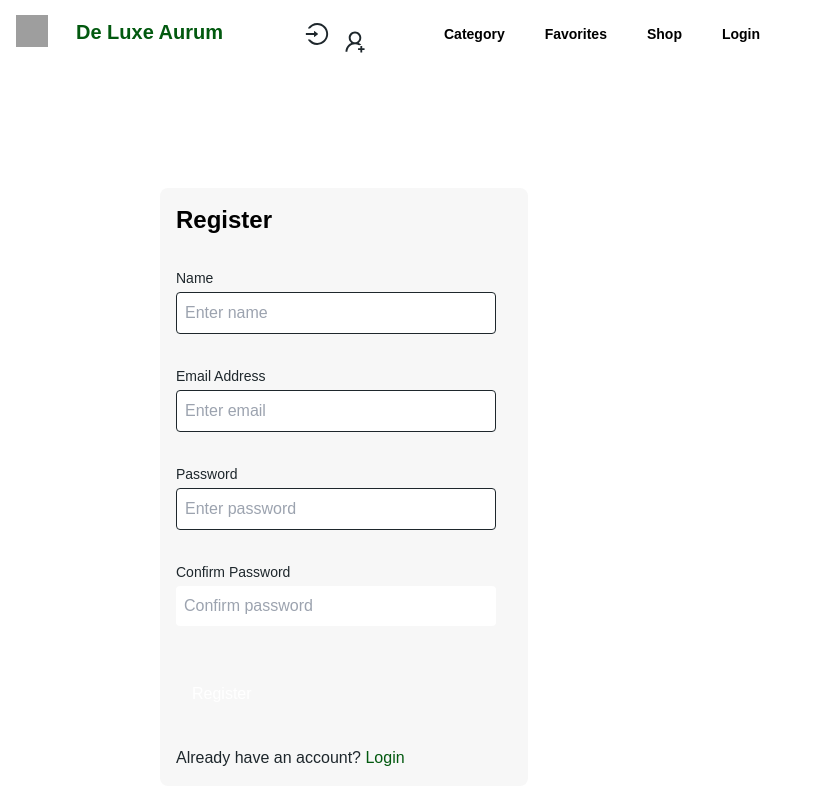
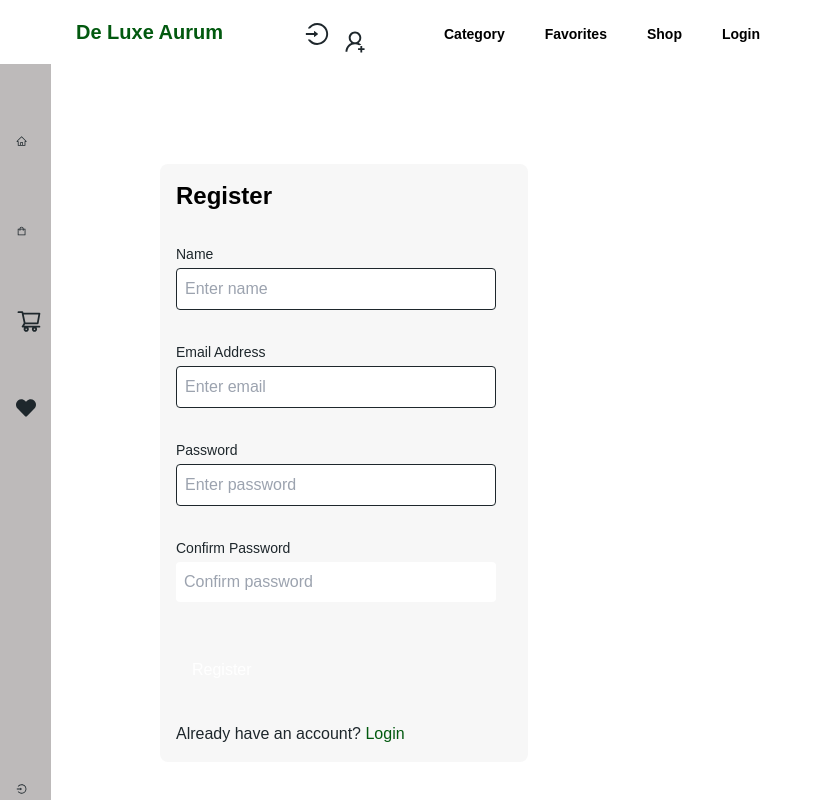
Before and after one commit to Abuqatada01/Luxe-Auram-, a React (Vite) app: page /register in a window 1280 px wide. Shown: the whole page, without its empty margins (0-823 px from the left). Built offline with nearby package versions, Linux system fonts and the light colour scheme; grey boxes are pictures that could not be loaded; a web font is replaced by a local one.

Commit message:
Update Navigation.jsx

```diff
--- a/src/pages/Auth/Navigation.jsx
+++ b/src/pages/Auth/Navigation.jsx
@@ -1,46 +1,21 @@
 import { useState } from "react";
-import React from "react";
-
-import Box from '@mui/material/Box';
-import Drawer from '@mui/material/Drawer';
-import Button from '@mui/material/Button';
-import List from '@mui/material/List';
-import Divider from '@mui/material/Divider';
-import ListItem from '@mui/material/ListItem';
-import ListItemButton from '@mui/material/ListItemButton';
-import ListItemIcon from '@mui/material/ListItemIcon';
-import ListItemText from '@mui/material/ListItemText';
-import InboxIcon from '@mui/icons-material/MoveToInbox';
-import MailIcon from '@mui/icons-material/Mail';
-// import { Menu } from "@mui/material/Menu";
-
 import {
-  AiFillHome,
-  AiFillShopping,
+  AiOutlineHome,
+  AiOutlineShopping,
   AiOutlineLogin,
   AiOutlineUserAdd,
-  AiOutlineLine,
-  AiFillCarryOut,
-  AiFillCreditCard,
-  // AiFillShopping,
+  AiOutlineShoppingCart,
 } from "react-icons/ai";
 import { FaHeart } from "react-icons/fa";
 import { Link } from "react-router-dom";
 import { useNavigate } from "react-router-dom";
-import "../Auth/Navigation.css";
+import "./Navigation.css";
 import { useSelector, useDispatch } from "react-redux";
 import { useLogoutMutation } from "../../redux/api/usersApiSlice";
 import { logout } from "../../redux/features/auth/authSlice";
 import FavoritesCount from "../Products/FavoritesCount";
 
-
-export default function Sidebar() {
-  const [open, setOpen] = React.useState(false);
-
-  const toggleDrawer = (newOpen) => () => {
-    setOpen(newOpen);
-  };
-
+const Navigation = () => {
   const { userInfo } = useSelector((state) => state.auth);
   const { cartItems } = useSelector((state) => state.cart);
 
@@ -66,45 +41,41 @@ export default function Sidebar() {
     }
   };
 
-  const DrawerList = (
-    <Box sx={{ width: 250 }} role="presentation" onClick={toggleDrawer(false)}>
-      <List>
-          <ListItem >
-
-              <div className="flex flex-col  justify-center">
+  return (
+    <div
+      style={{ zIndex: 9999 }}
+      className={`${
+        showSidebar ? "hidden" : "flex"
+      } xl:flex lg:flex md:hidden sm:hidden flex-col justify-between p-4 text-black bg-[#bdbaba] w-[4%] hover:w-[15%] h-[100vh]  fixed `}
+      id="navigation-container"
+    >
+      <div className="flex flex-col justify-center space-y-4">
         <Link
           to="/"
-          className="flex text-black font-semibold   items-center transition-transform transform hover:translate-x-2"
+          className="flex items-center transition-transform transform hover:translate-x-2"
         >
-          <AiFillHome
-            color=""
-            className="mr-2 mt-5 border-black  text-xl"
-            size={26}
-          />
-        <span className="mt-6">HOME</span>
+          <AiOutlineHome className="mr-2 mt-[3rem]" size={26} />
+          <span className="hidden nav-item-name mt-[3rem]">HOME</span>{" "}
         </Link>
 
         <Link
           to="/shop"
-          className="flex text-black font-semibold items-center transition-transform transform hover:translate-x-2"
+          className="flex items-center transition-transform transform hover:translate-x-2"
         >
-          <AiFillShopping className="mr-2 mt-[3rem]" size={26} />
-          <span className=" mt-[3rem]">SHOP</span>
+          <AiOutlineShopping className="mr-2 mt-[3rem]" size={26} />
+          <span className="hidden nav-item-name mt-[3rem]">SHOP</span>{" "}
         </Link>
 
-        <Link
-          to="/cart"
-          className="flex relative  text-black font-semibold items-center transition-transform transform hover:translate-x-2 "
-        >
+        <Link to="/cart" className="flex relative">
           <div className="flex items-center transition-transform transform hover:translate-x-2">
-            <AiFillCarryOut className="mt-[3rem] mr-2" size={26} />
-            <span className=" mt-[3rem]">Cart</span>{" "}
+            <AiOutlineShoppingCart className="mt-[3rem] mr-2" size={26} />
+            <span className="hidden nav-item-name mt-[3rem]">Cart</span>{" "}
           </div>
 
           <div className="absolute top-9">
             {cartItems.length > 0 && (
               <span>
-                <span className="px-1 py-0 text-sm text-white bg-purple-500 rounded-full">
+                <span className="px-1 py-0 text-sm text-white bg-pink-500 rounded-full">
                   {cartItems.reduce((a, c) => a + c.qty, 0)}
                 </span>
               </span>
@@ -113,9 +84,9 @@ export default function Sidebar() {
         </Link>
 
         <Link to="/favorite" className="flex relative">
-          <div className="flex text-black font-semibold items-center transition-transform transform hover:translate-x-2">
+          <div className="flex justify-center items-center transition-transform transform hover:translate-x-2">
             <FaHeart className="mt-[3rem] mr-2" size={20} />
-            <span className=" mt-[3rem]">
+            <span className="hidden nav-item-name mt-[3rem]">
               Favorites
             </span>{" "}
             <FavoritesCount />
@@ -123,23 +94,127 @@ export default function Sidebar() {
         </Link>
       </div>
 
-          </ListItem>
+      <div className="relative">
+        <button
+          onClick={toggleDropdown}
+          className="flex items-center text-gray-800 focus:outline-none"
+        >
+          {userInfo ? (
+            <span className="text-white">{userInfo.username}</span>
+          ) : (
+            <></>
+          )}
+          {userInfo && (
+            <svg
+              xmlns="http://www.w3.org/2000/svg"
+              className={`h-4 w-4 ml-1 ${
+                dropdownOpen ? "transform rotate-180" : ""
+              }`}
+              fill="none"
+              viewBox="0 0 24 24"
+              stroke="white"
+            >
+              <path
+                strokeLinecap="round"
+                strokeLinejoin="round"
+                strokeWidth="2"
+                d={dropdownOpen ? "M5 15l7-7 7 7" : "M19 9l-7 7-7-7"}
+              />
+            </svg>
+          )}
+        </button>
 
-      </List>
+        {dropdownOpen && userInfo && (
+          <ul
+            className={`absolute right-0 mt-2 mr-14 space-y-2 bg-white text-gray-600 ${
+              !userInfo.isAdmin ? "-top-20" : "-top-80"
+            } `}
+          >
+            {userInfo.isAdmin && (
+              <>
+                <li>
+                  <Link
+                    to="/admin/dashboard"
+                    className="block px-4 py-2 hover:bg-gray-100"
+                  >
+                    Dashboard
+                  </Link>
+                </li>
+                <li>
+                  <Link
+                    to="/admin/productlist"
+                    className="block px-4 py-2 hover:bg-gray-100"
+                  >
+                    Products
+                  </Link>
+                </li>
+                <li>
+                  <Link
+                    to="/admin/categorylist"
+                    className="block px-4 py-2 hover:bg-gray-100"
+                  >
+                    Category
+                  </Link>
+                </li>
+                <li>
+                  <Link
+                    to="/admin/orderlist"
+                    className="block px-4 py-2 hover:bg-gray-100"
+                  >
+                    Orders
+                  </Link>
+                </li>
+                <li>
+                  <Link
+                    to="/admin/userlist"
+                    className="block px-4 py-2 hover:bg-gray-100"
+                  >
+                    Users
+                  </Link>
+                </li>
+              </>
+            )}
 
-    </Box>
-  );
-
-  return (
-    <div>
-      <Button onClick={toggleDrawer(true)}>
-      <img className=" absolute h-8 w-8 -top-[3.5rem]" src="https://tse4.mm.bing.net/th?id=OIP.6E_njRMJUwSjSkWsmqeWPAAAAA&pid=Api&P=0&h=180">
-
-      </img>
-        </Button>
-      <Drawer open={open} onClose={toggleDrawer(false)}>
-        {DrawerList}
-      </Drawer>
+            <li>
+              <Link to="/profile" className="block px-4 py-2 hover:bg-gray-100">
+                Profile
+              </Link>
+            </li>
+            <li>
+              <button
+                onClick={logoutHandler}
+                className="block w-full px-4 py-2 text-left hover:bg-gray-100"
+              >
+                Logout
+              </button>
+            </li>
+          </ul>
+        )}
+        {!userInfo && (
+          <ul>
+            <li>
+              <Link
+                to="/login"
+                className="flex items-center mt-5 transition-transform transform hover:translate-x-2"
+              >
+                <AiOutlineLogin className="mr-2 mt-[4px]" size={26} />
+                <span className="hidden nav-item-name">LOGIN</span>
+              </Link>
+            </li>
+            <li>
+              <Link
+                to="/register"
+                className="flex items-center mt-5 transition-transform transform hover:translate-x-2"
+              >
+                <AiOutlineUserAdd size={26} />
+                <span className="hidden nav-item-name">REGISTER</span>
+              </Link>
+            </li>
+          </ul>
+        )}
+      </div>
     </div>
   );
-}
+};
+
+export default Navigation;
```
